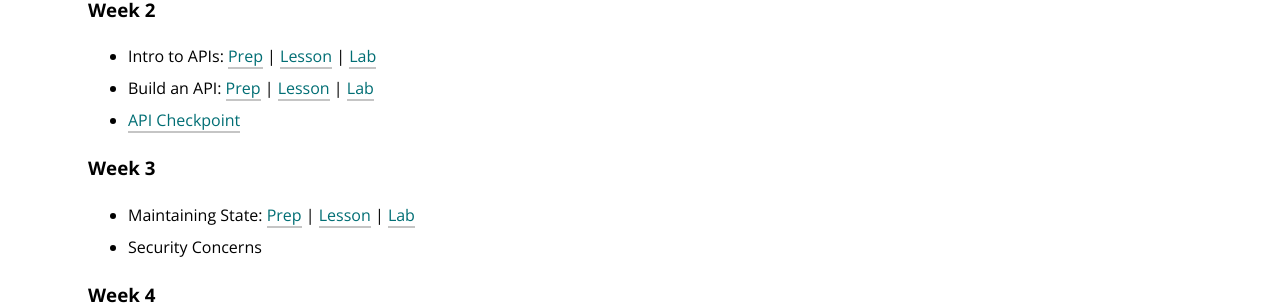
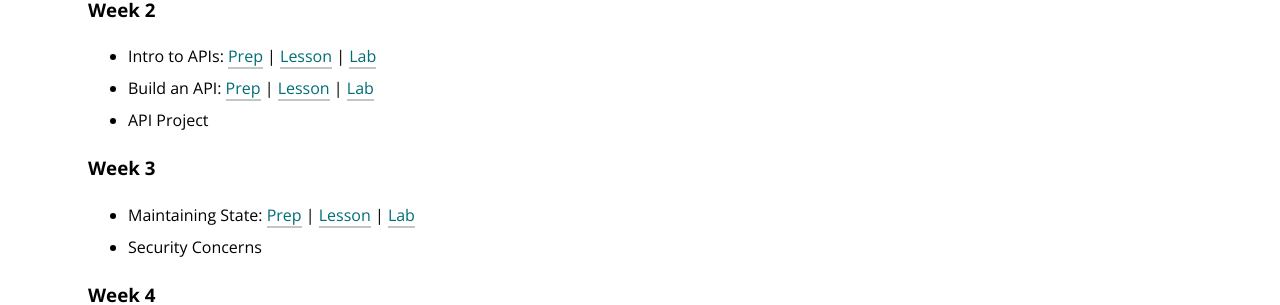
Before and after one commit to turingschool/launch-curriculum, a Jekyll site: the page built from module4/index.md, in a window 1280 px wide. Shown: the part 853-1158 px from the top of the page. Built offline with Jekyll 4.4.1, drawn with Linux system fonts in a browser that asks for light colours; nearby versions of some CDN libraries; comment, search, counter and statistics services are not loaded.

Commit message:
Update index.md to remove link to API Project

```diff
--- a/module4/index.md
+++ b/module4/index.md
@@ -28,7 +28,7 @@ In Module 4, students will continue to expand their knowledge of MVC and learn t
 ### Week 2
 * Intro to APIs: [Prep](./preparation/Week2/IntroToAPIs) &#124; [Lesson](./lessons/Week2/IntroToAPIs) &#124; [Lab](./labs/Week2/IntroToAPIs)
 * Build an API: [Prep](./preparation/Week2/BuildAnAPI) &#124; [Lesson](./lessons/Week2/BuildAnAPI) &#124; [Lab](./labs/Week2/BuildAnAPI)
-* [API Checkpoint](./projects/ApiCheckpoint)
+* API Project
 
 ### Week 3
 * Maintaining State: [Prep](./preparation/Week2/MaintainingState) &#124; [Lesson](./lessons/Week2/MaintainingState) &#124; [Lab](./labs/Week2/MaintainingState)
```
